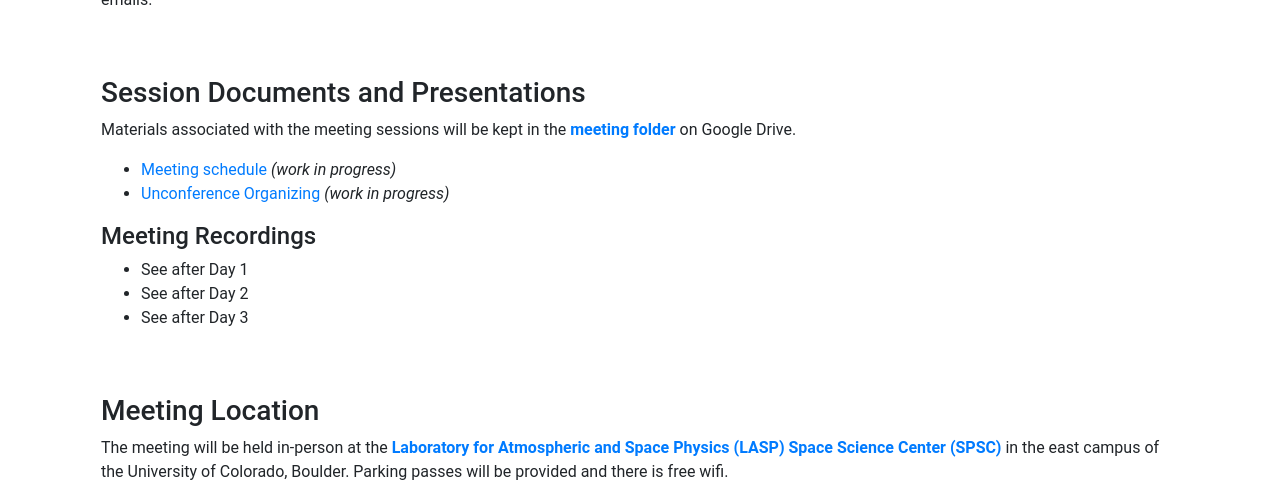
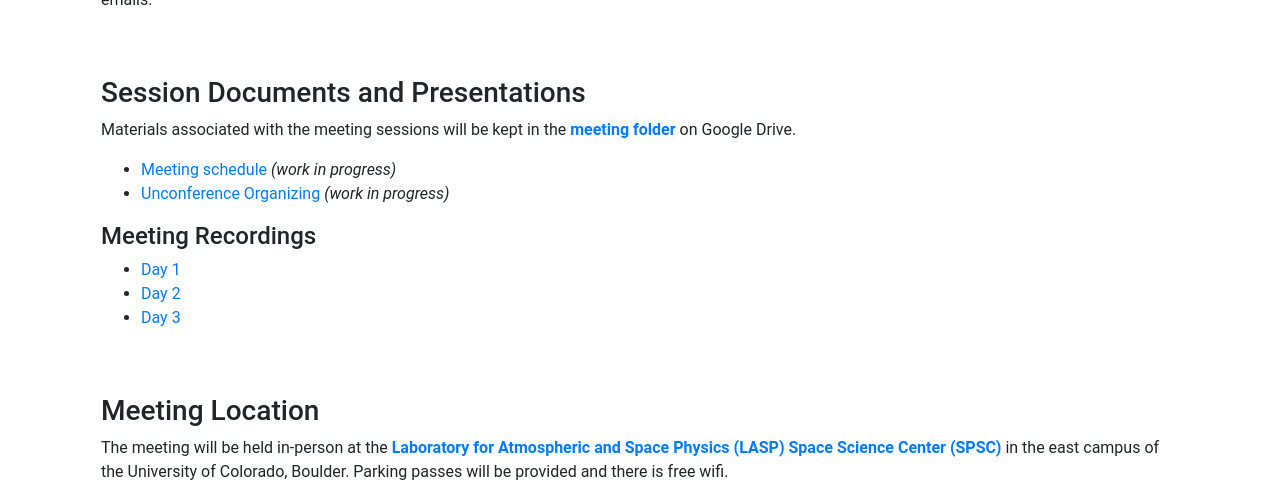
Before and after one commit to heliophysicsPy/heliophysicsPy.github.io, a Jekyll site: the page built from _pages/meetings/community_meetings/fall2024.md, in a window 1280 px wide and 900 px high, scrolled down 567 px, cut to the strip 0-496 px from the top of the window. Built offline with Jekyll 4.4.1, drawn with Linux system fonts in a browser that asks for light colours; nearby versions of some CDN libraries.

Commit message:
adding recordings to fall 2024 meetings page

```diff
--- a/_pages/meetings/community_meetings/fall2024.md
+++ b/_pages/meetings/community_meetings/fall2024.md
@@ -27,9 +27,9 @@ Materials associated with the meeting sessions will be kept in the [**meeting fo
 
 #### Meeting Recordings
 
- - See after Day 1
- - See after Day 2
- - See after Day 3
+ - [Day 1](https://youtu.be/xQ-yU8V77Ho)
+ - [Day 2](https://youtu.be/eof-r5wvFy8)
+ - [Day 3](https://youtu.be/2yV9Ap0aYWQ)
 <br><br><br>
 
 ### Meeting Location
```
